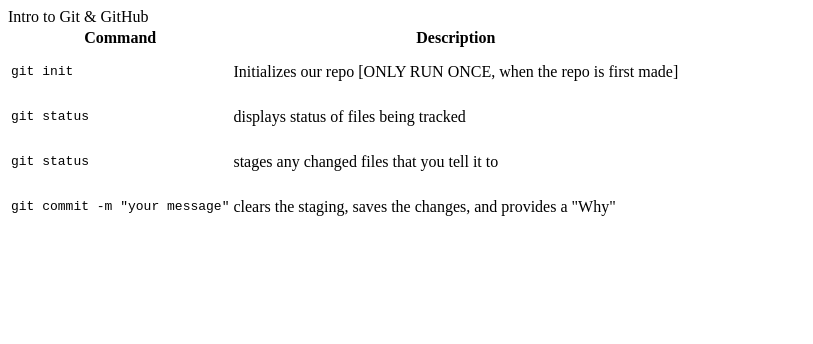
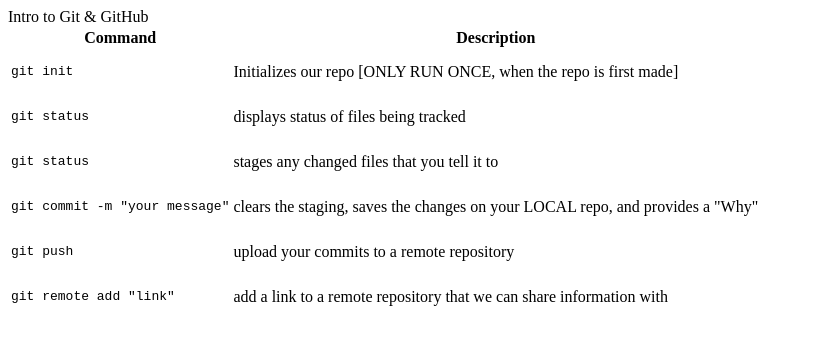
Before and after one commit to JFEdski/introToGit, a plain HTML site: page index.html in a window 1280 px wide. Shown: the whole page, without its empty margins (0-813 px from the left). Drawn offline with Linux system fonts and the light colour scheme.

Commit message:
added notes for remote command

```diff
--- a/index.html
+++ b/index.html
@@ -27,7 +27,7 @@
         </tr>
      <tr>
         <td><pre>git commit -m "your message"</pre></td>
-        <td>clears the staging, saves the changes, and provides a "Why"</td>
+        <td>clears the staging, saves the changes on your LOCAL repo, and provides a "Why"</td>
     </tr>
     <!--
         When changing a file(s):
@@ -36,7 +36,13 @@
         3. in a terminal, commit the change(s) [git commit -m "message"]
      -->
     <tr>
+        <td><pre>git push</pre></td>
+        <td>upload your commits to a remote repository</td>
+    </tr>
 
+    <tr>
+        <td><pre>git remote add "link"</pre></td>
+        <td>add a link to a remote repository that we can share information with</td>
     </tr>
     </tbody>
    </table>
```
